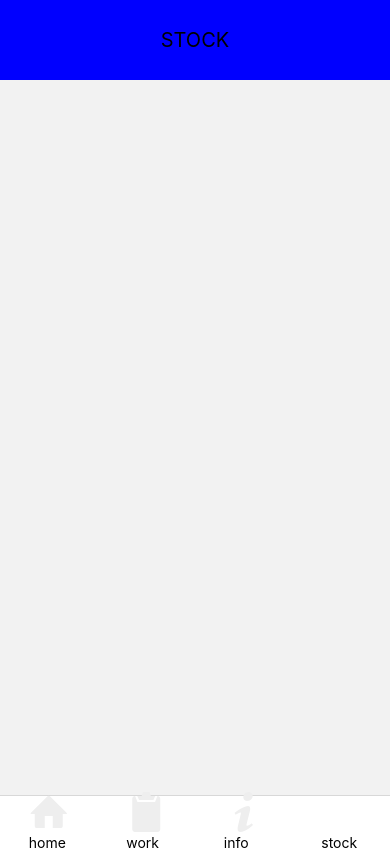
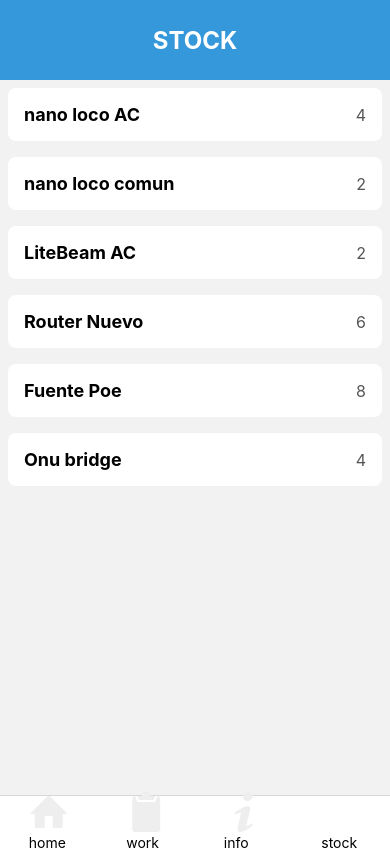
Before and after one commit to agustinhahn/SolutionIt, a React Native app: screen /Stock in a window 390 px wide. Built offline with nearby package versions, Linux system fonts and the light colour scheme.

Commit message:
logica inicial

```diff
--- a/src/components/Acordeon.js
+++ b/src/components/Acordeon.js
@@ -41,6 +41,7 @@ const styles = StyleSheet.create({
         marginVertical: 8,
         overflow: 'hidden',
         elevation: 2,
+        width: "70%"
     },
     header: {
         padding: 16,
--- a/src/components/Header.js
+++ b/src/components/Header.js
@@ -13,13 +13,16 @@ export default Header
 
 const styles = StyleSheet.create({
     container: {
-        backgroundColor: "blue",
-        width: "100%",
+        backgroundColor: '#3498DB',
+        width: '100%',
         height: 80,
-        justifyContent: "center",
-        alignItems: "center"
+        justifyContent: 'center',
+        alignItems: 'center',
+        elevation: 4,
     },
     text: {
-        fontSize: 20
-    }
-})
+        fontSize: 24,
+        fontWeight: 'bold',
+        color: '#FFFFFF',
+    },
+});
--- /dev/null
+++ b/src/components/StockItem.js
@@ -0,0 +1,34 @@
+import { View, Text, StyleSheet } from 'react-native'
+import React from 'react'
+
+const StockItem = ({item}) => {
+    return (
+        <View style={styles.card}>
+            <Text style={styles.title}>{item.titulo}</Text>
+            <Text style={styles.quantity}>{item.cantidad}</Text>
+        </View>
+    )
+}
+
+export default StockItem
+
+const styles = StyleSheet.create({
+    card: {
+        backgroundColor: '#FFFFFF',
+        borderRadius: 8,
+        elevation: 2,
+        padding: 16,
+        margin: 8,
+        flexDirection: 'row',
+        justifyContent: 'space-between',
+        alignItems: 'center',
+    },
+    title: {
+        fontSize: 18,
+        fontWeight: 'bold',
+    },
+    quantity: {
+        fontSize: 16,
+        color: '#555555',
+    },
+});
--- /dev/null
+++ b/src/navigation/GrillasStack.js
@@ -0,0 +1,25 @@
+import { View, Text } from 'react-native'
+import { createNativeStackNavigator } from '@react-navigation/native-stack'
+import Grillas from '../screens/Grillas'
+import Header from '../components/Header'
+
+const Stack = createNativeStackNavigator()
+
+const GrillasStack = () => {
+    return (
+        <Stack.Navigator
+            initialRouteName='Grillas'
+            screenOptions={
+                ({route}) =>{
+                    return {
+                        header: ()=> <Header title="GRILLAS" />
+                    }
+                }
+            }
+        >
+            <Stack.Screen name='Grillas' component={Grillas} />
+        </Stack.Navigator>
+    )
+}
+
+export default GrillasStack
--- /dev/null
+++ b/src/navigation/InfoStack.js
@@ -0,0 +1,25 @@
+import { View, Text } from 'react-native'
+import { createNativeStackNavigator } from '@react-navigation/native-stack'
+import Info from '../screens/Info'
+import Header from '../components/Header'
+
+const Stack = createNativeStackNavigator()
+
+const InfoStack = () => {
+    return (
+        <Stack.Navigator
+            initialRouteName='Info'
+            screenOptions={
+                ({route}) => {
+                    return {
+                        header: ()=> <Header title="INFO"/>
+                    }
+                }
+            }
+        >
+            <Stack.Screen name='Info' component={Info} />
+        </Stack.Navigator>
+    )
+}
+
+export default InfoStack
--- /dev/null
+++ b/src/navigation/StockStack.js
@@ -0,0 +1,25 @@
+import { View, Text } from 'react-native'
+import Stock from '../screens/Stock'
+import { createNativeStackNavigator } from '@react-navigation/native-stack'
+import Header from '../components/Header'
+
+const Stack = createNativeStackNavigator()
+
+const StockStack = () => {
+    return (
+        <Stack.Navigator
+            initialRouteName='Stock'
+            screenOptions={
+                ({route}) => {
+                    return {
+                        header: () => <Header title="STOCK"/>
+                    }
+                }
+            }
+        >
+            <Stack.Screen name='Stock' component={Stock} />
+        </Stack.Navigator>
+    )
+}
+
+export default StockStack
--- a/src/navigation/TabNavigator.js
+++ b/src/navigation/TabNavigator.js
@@ -7,6 +7,9 @@ import Grillas from '../screens/Grillas'
 import Info from '../screens/Info'
 import Stock from '../screens/Stock'
 import TabIcon from '../components/TabIcon';
+import StockStack from './StockStack';
+import InfoStack from './InfoStack';
+import GrillasStack from './GrillasStack';
 
 const Tab = createBottomTabNavigator();
 
@@ -28,21 +31,21 @@ const TabNavigator = () => {
             />
             <Tab.Screen
                 name='Grillas'
-                component={Grillas}
+                component={GrillasStack}
                 options={{
                     tabBarIcon: ({ focused }) => <TabIcon icon="clipboard" label="work" focused={focused} />
                 }}
             />
             <Tab.Screen
                 name='Info'
-                component={Info}
+                component={InfoStack}
                 options={{
                     tabBarIcon: ({ focused }) => <TabIcon icon="info" label="info" focused={focused} />
                 }}
             />
             <Tab.Screen
                 name='Stock'
-                component={Stock}
+                component={StockStack}
                 options={{
                     tabBarIcon: ({ focused }) => <TabIcon icon="box" label="stock" focused={focused} />
                 }}
--- a/src/screens/Info.js
+++ b/src/screens/Info.js
@@ -1,4 +1,4 @@
-import { View, Text } from 'react-native'
+import { View, Text, StyleSheet } from 'react-native'
 import React from 'react'
 import Header from '../components/Header'
 import Acordeon from '../components/Acordeon'
@@ -9,14 +9,20 @@ import infoAbonoAntena from "../data/infoAbonoAntena.json"
 
 const Info = () => {
     return (
-        <>
-        <Header title="INFORMACION"/>
-        <Acordeon tituloAc="Precios instalaciones" valores={infoPreciosInsta} />
-        <Acordeon tituloAc="Precios productos" valores={infoPrecios} />
-        <Acordeon tituloAc="Abonos fibra" valores={infoAbonoFibra} />
-        <Acordeon tituloAc="Abonos antena" valores={infoAbonoAntena} />
-        </>
+        <View style={styles.container}>
+            <Acordeon tituloAc="Precios instalaciones" valores={infoPreciosInsta} />
+            <Acordeon tituloAc="Precios productos" valores={infoPrecios} />
+            <Acordeon tituloAc="Abonos fibra" valores={infoAbonoFibra} />
+            <Acordeon tituloAc="Abonos antena" valores={infoAbonoAntena} />
+        </View>
     )
 }
 
 export default Info
+
+const styles = StyleSheet.create({
+    container: {
+        width: "100%",
+        alignItems:"center"
+    }
+})
--- a/src/screens/Stock.js
+++ b/src/screens/Stock.js
@@ -1,11 +1,15 @@
-import { View, Text } from 'react-native'
-import React from 'react'
-import Header from '../components/Header'
+import { View, Text, FlatList } from 'react-native'
+import stockEquipos from '../data/stock.json'
+import StockItem from '../components/StockItem'
 
 const Stock = () => {
     return (
         <>
-            <Header title="STOCK"/>
+            <FlatList
+                data={stockEquipos}
+                keyExtractor={item => item.id}
+                renderItem={({item}) => <StockItem item={item}/>}
+            />
         </>
     )
 }
```
